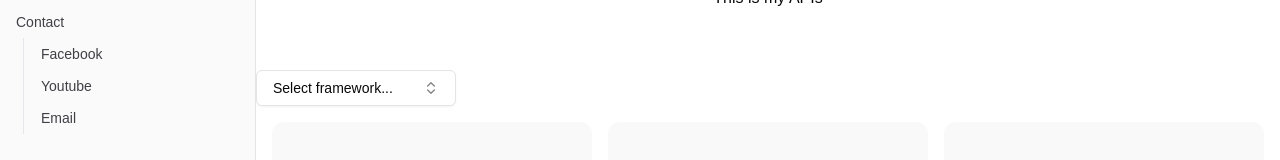
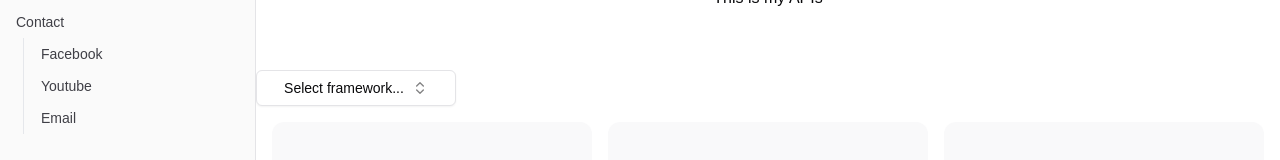
Before and after one commit to ACESunny/Chinanan, a Next.js app in the folder web/: page /APIs in a window 1280 px wide. Shown: the part 138-298 px from the top of the page. Built offline with nearby package versions, Linux system fonts and the light colour scheme.

Commit message:
Update page.jsx

```diff
--- a/web/src/app/APIs/page.jsx
+++ b/web/src/app/APIs/page.jsx
@@ -50,13 +50,14 @@ export default function APIs() {
     return (
         <div>
             <h1 class="p-5 m-10 text-center">This is my APIs</h1>
+
             <Popover open={open} onOpenChange={setOpen}>
                 <PopoverTrigger asChild>
                     <Button
                         variant="outline"
                         role="combobox"
                         aria-expanded={open}
-                    className="w-[200px] justify-between"
+                        className="w-[200px] justify-center"
                     >
                     {value
                         ? frameworks.find((framework) => framework.value === value)?.label
@@ -68,7 +69,7 @@ export default function APIs() {
                     <Command>
                     <CommandInput placeholder="Search framework..." className="h-9" />
                     <CommandList>
-                        <CommandEmpty>No framework found.</CommandEmpty>
+                        <CommandEmpty>No API found.</CommandEmpty>
                         <CommandGroup>
                         {frameworks.map((framework) => (
                             <CommandItem
@@ -77,8 +78,8 @@ export default function APIs() {
                                 onSelect={(currentValue) => {
                                     setValue(currentValue === value ? "" : currentValue)
                                     setOpen(false)
-                            }}
-                            >
+                                }
+                            }>
                             {framework.label}
                             <Check
                                 className={cn(
```
Lines whose indentation alone changed are shown as unchanged.
